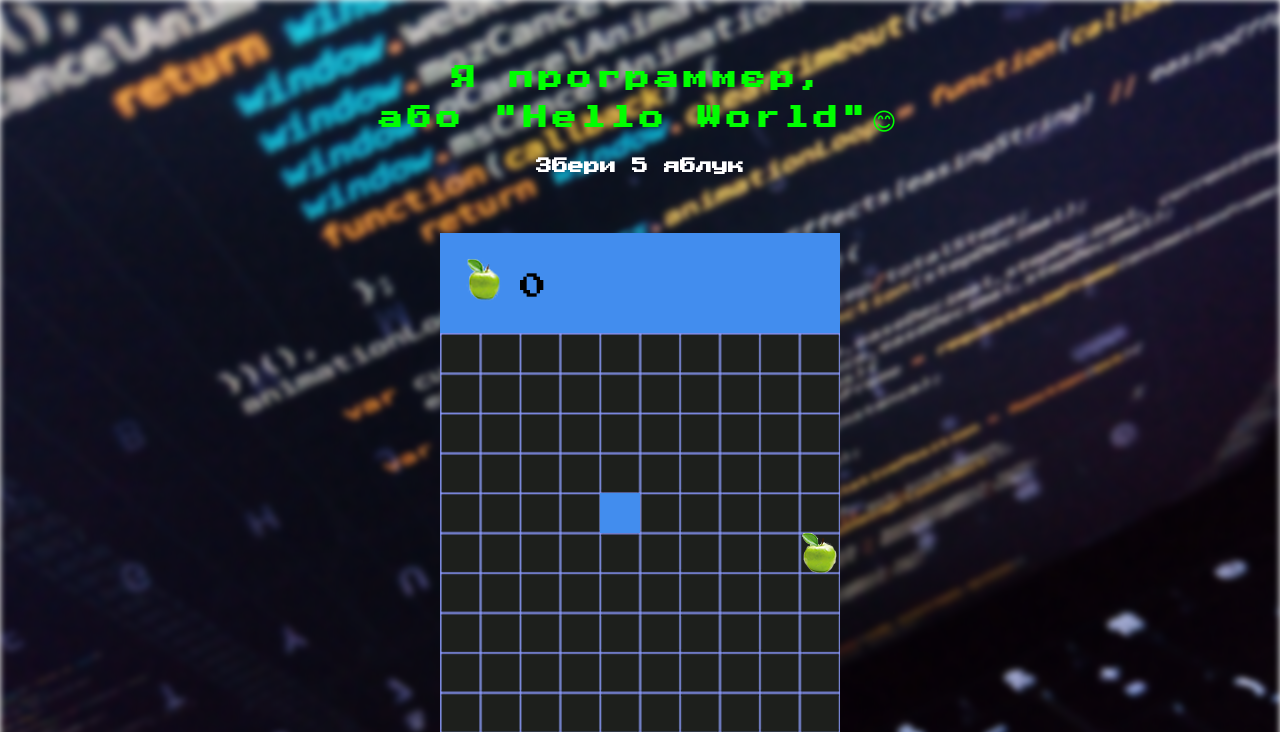
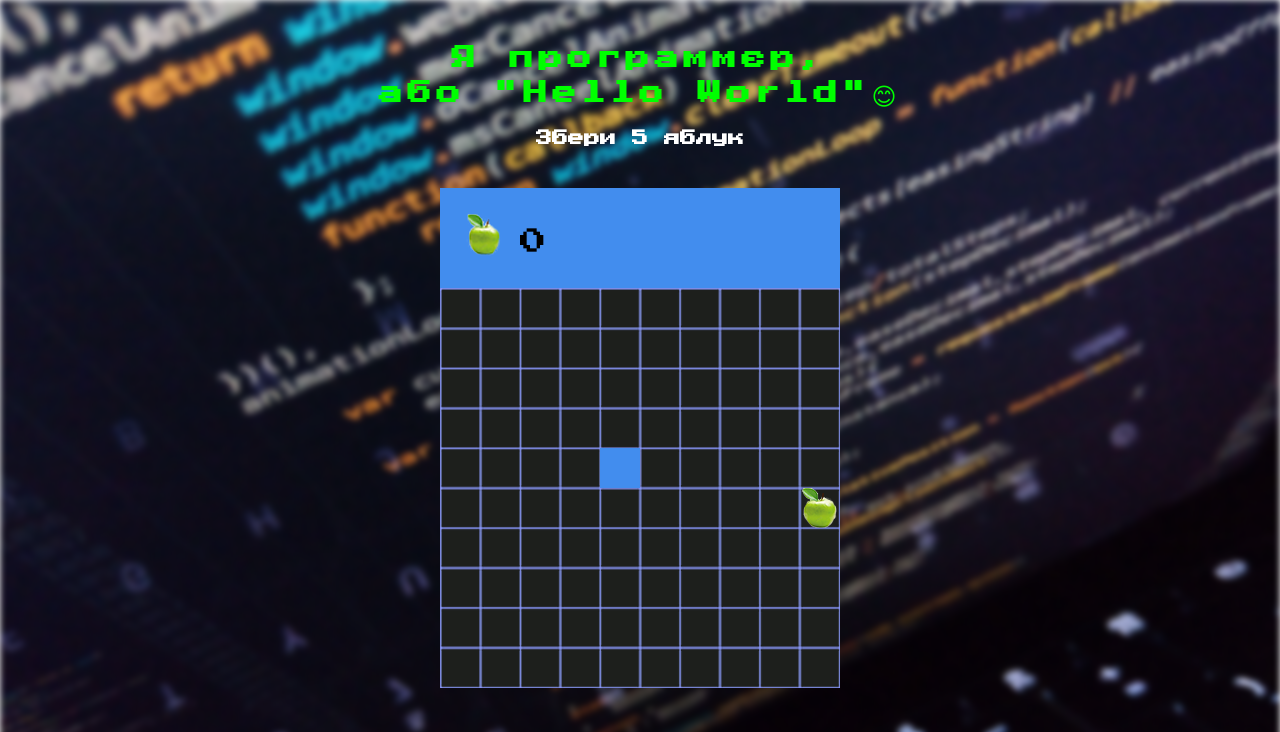
Before and after one commit to BarsOneK/Quest, a Django app: page /task_1/ in a window 1280 px wide. Shown: the top 732 px of the page. Run offline with Django 3.2, Linux system fonts and the light colour scheme.

Commit message:
Update task1.css

```diff
--- a/mysite/static/css/task1.css
+++ b/mysite/static/css/task1.css
@@ -12,7 +12,7 @@ body {
   font-size: 100%;
 }
 .main {
-  	margin: 2%;
+  	margin: 1vh;
     padding: 1%;
     color: rgb(0, 255, 0);
     border-radius: 10%;
@@ -20,7 +20,7 @@ body {
 }
 #header {
   letter-spacing: 5px;
-  line-height: 40px;
+  line-height: 35px;
 }
 
 canvas {
```
